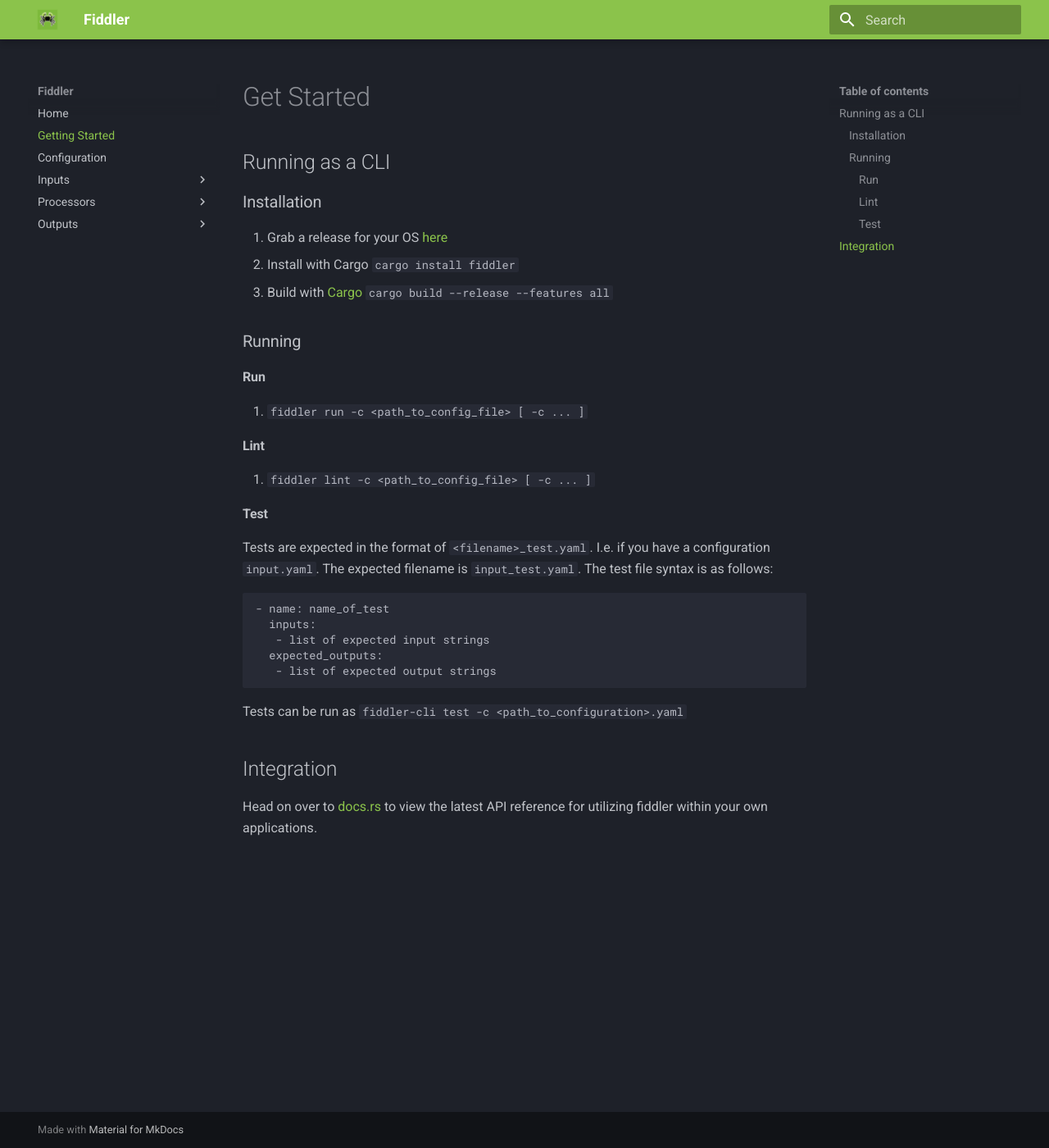
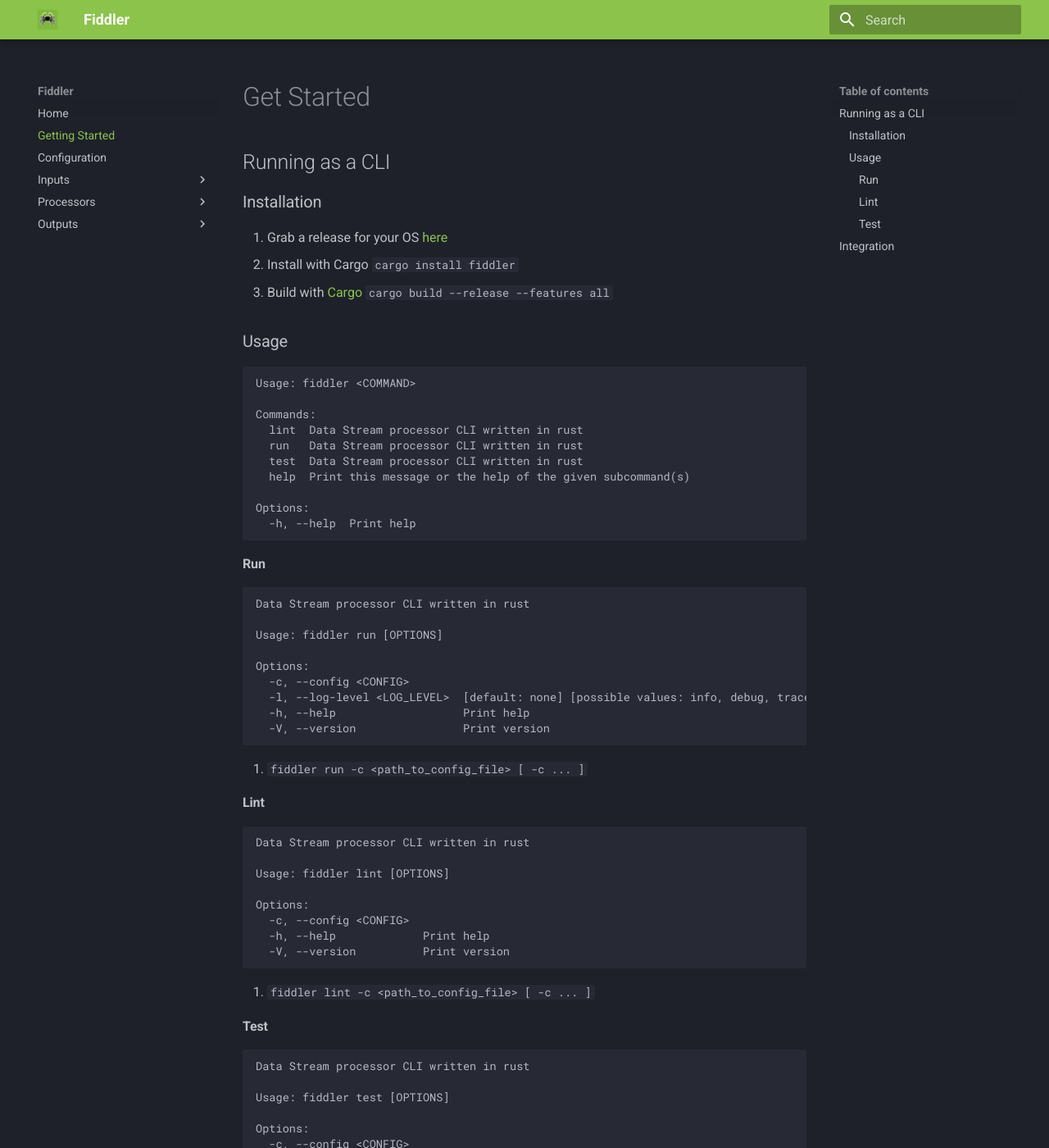
Before and after one commit to rc1405/fiddler, an MkDocs documentation site: the page built from website/docs/getting_started.md, in a window 1280 px wide and 1400 px high. Shown: the whole window at 82% size. Built offline with MkDocs 1.6.1 and Material for MkDocs 9.7.7, drawn with Linux system fonts in a browser that asks for light colours; some of the changed text lies outside the part shown.

Commit message:
gha fixes

````diff
--- a/website/docs/getting_started.md
+++ b/website/docs/getting_started.md
@@ -8,16 +8,68 @@
 1. Install with Cargo `cargo install fiddler`
 1. Build with [Cargo](https://doc.rust-lang.org/cargo/getting-started/installation.html) `cargo build --release --features all`
 
-### Running
+### Usage
+
+```
+Usage: fiddler <COMMAND>
+
+Commands:
+  lint  Data Stream processor CLI written in rust
+  run   Data Stream processor CLI written in rust
+  test  Data Stream processor CLI written in rust
+  help  Print this message or the help of the given subcommand(s)
+
+Options:
+  -h, --help  Print help
+```
+
 #### Run
+```
+Data Stream processor CLI written in rust
+
+Usage: fiddler run [OPTIONS]
+
+Options:
+  -c, --config <CONFIG>
+  -l, --log-level <LOG_LEVEL>  [default: none] [possible values: info, debug, trace, error, none]
+  -h, --help                   Print help
+  -V, --version                Print version
+```
+
 1. `fiddler run -c <path_to_config_file> [ -c ... ]`
 
 #### Lint
+```
+Data Stream processor CLI written in rust
+
+Usage: fiddler lint [OPTIONS]
+
+Options:
+  -c, --config <CONFIG>
+  -h, --help             Print help
+  -V, --version          Print version
+```
+
 1. `fiddler lint -c <path_to_config_file> [ -c ... ]`
 
 #### Test
-Tests are expected in the format of `<filename>_test.yaml`.  I.e. if you have a configuration `input.yaml`.  The expected filename is `input_test.yaml`.  The test file syntax is as follows:
 ```
+Data Stream processor CLI written in rust
+
+Usage: fiddler test [OPTIONS]
+
+Options:
+  -c, --config <CONFIG>
+  -l, --log-level <LOG_LEVEL>  [default: none] [possible values: info, debug, trace, error, none]
+  -h, --help                   Print help
+  -V, --version                Print version
+```
+
+Tests within fiddler are designed to test the processing pipeline configuration.  The expected naming syntax is `<filename>_test.yaml`.  I.e. if you have a configuration `input.yaml`.  The expected filename is `input_test.yaml`.
+
+The test file syntax is as follows:
+
+```yml
 - name: name_of_test
   inputs:
    - list of expected input strings
@@ -25,7 +77,16 @@
    - list of expected output strings
 ```
 
-Tests can be run as `fiddler-cli test -c <path_to_configuration>.yaml`
+For example:
+```yml
+- name: input_test
+  inputs:
+    - Hello World
+  expected_outputs:
+    - Hello World
+```
+
+1. `fiddler-cli test -c <path_to_configuration>.yaml`
 
 ## Integration
 Head on over to [docs.rs](https://docs.rs/fiddler/latest/fiddler) to view the latest API reference for utilizing fiddler within your own applications.
--- a/website/mkdocs.yml
+++ b/website/mkdocs.yml
@@ -1,4 +1,5 @@
 site_name: Fiddler
+site_url: https://rc1405.github.io/fiddler
 nav:
   - Home: index.md
   - Getting Started: getting_started.md
@@ -7,8 +8,6 @@
   name: material
   favicon: img/favicon.ico
   logo: img/favicon.ico
-  # features:
-  #   - navigation.instant
   palette:
     scheme: slate
     primary: light green
````
Also changed, not shown: website/docs/configuration.md (added, +62 -0 lines), website/docs/inputs/About.md (added, +8 -0 lines), website/docs/outputs/About.md (added, +8 -0 lines), website/docs/processors/About.md (added, +16 -0 lines), 2 other files.
